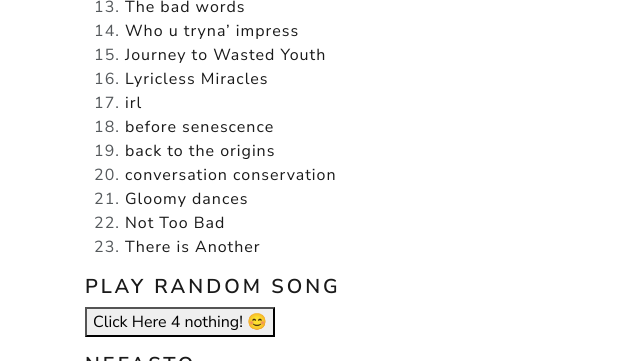
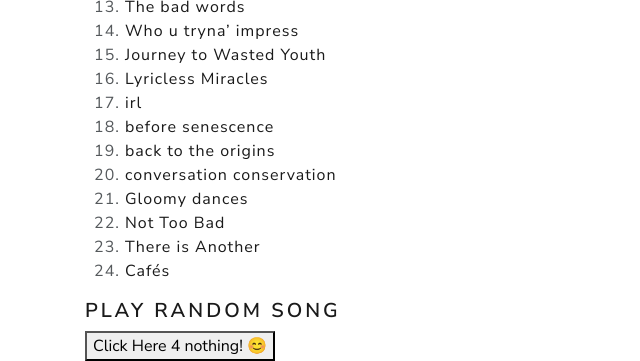
Before and after one commit to afaces/afaces.github.io, a Jekyll site: the page built from index.md, in a window 1280 px wide and 900 px high, scrolled down 561 px, cut to the strip 0-361 px from the top of the window. Shown: the whole strip, without its empty margins (0-640 px from the left). Built offline with Jekyll 4.4.1, drawn with Linux system fonts in a browser that asks for light colours; some of the changed text lies outside the part shown.

```diff
--- a/index.md
+++ b/index.md
@@ -27,6 +27,7 @@ title: Afaces fanpage
 21. [Gloomy dances](#gloomydances)
 22. [Not Too Bad](#nottoobad)
 23. [There is Another](#thereisanother)
+24. [Cafés](#cafes)
 
 #### Play random song
 <button type="button" id="btn">Click Here 4 nothing! 😊</button>
@@ -85,3 +86,6 @@ This doesn't work either.
 [![Not Too Bad](https://img.youtube.com/vi/5D2dG7wPEGc/0.jpg)](https://www.youtube.com/watch?v=5D2dG7wPEGc  "Not Too Bad")
 #### There is Another <a name="thereisanother"></a>
 [![There is Another](https://img.youtube.com/vi/yJaQezPFOdc/0.jpg)](https://www.youtube.com/watch?v=yJaQezPFOdc "There is Another")
+
+#### Cafés <a name="cafes"></a>
+30% progress - 28/06/2022
```
